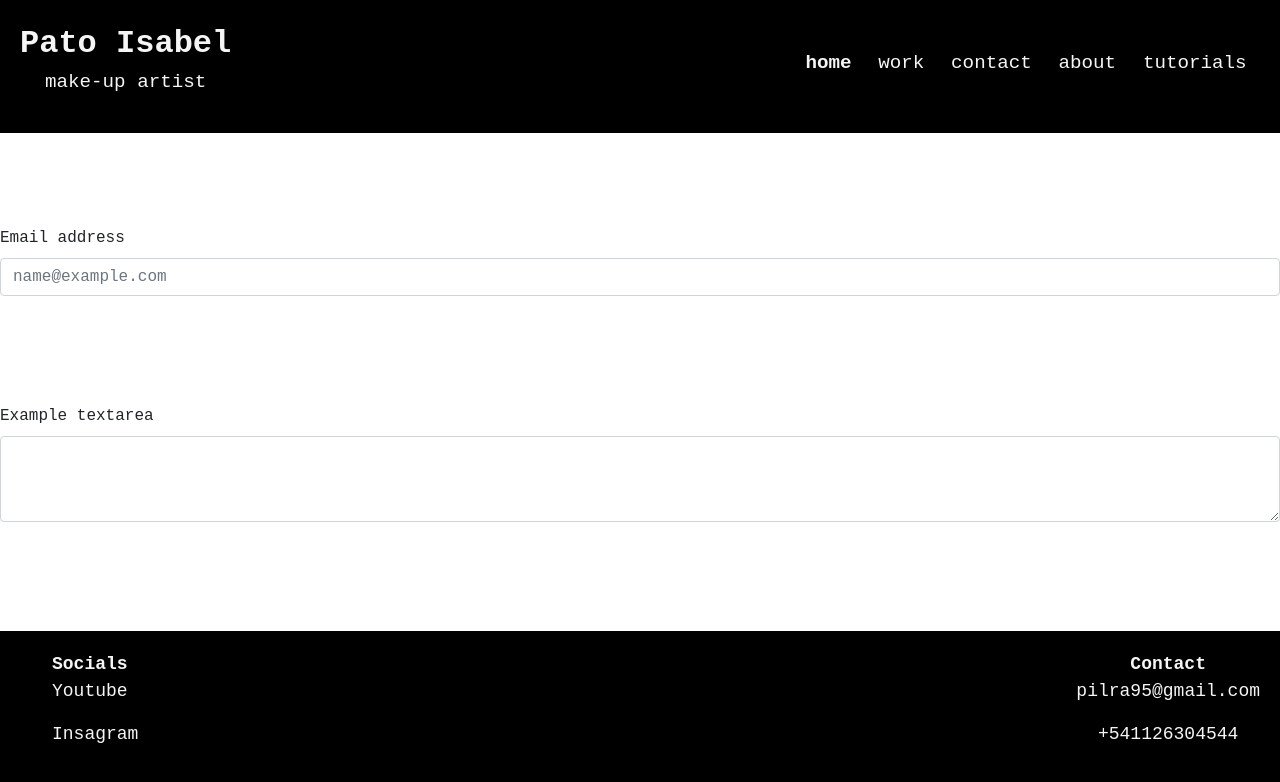
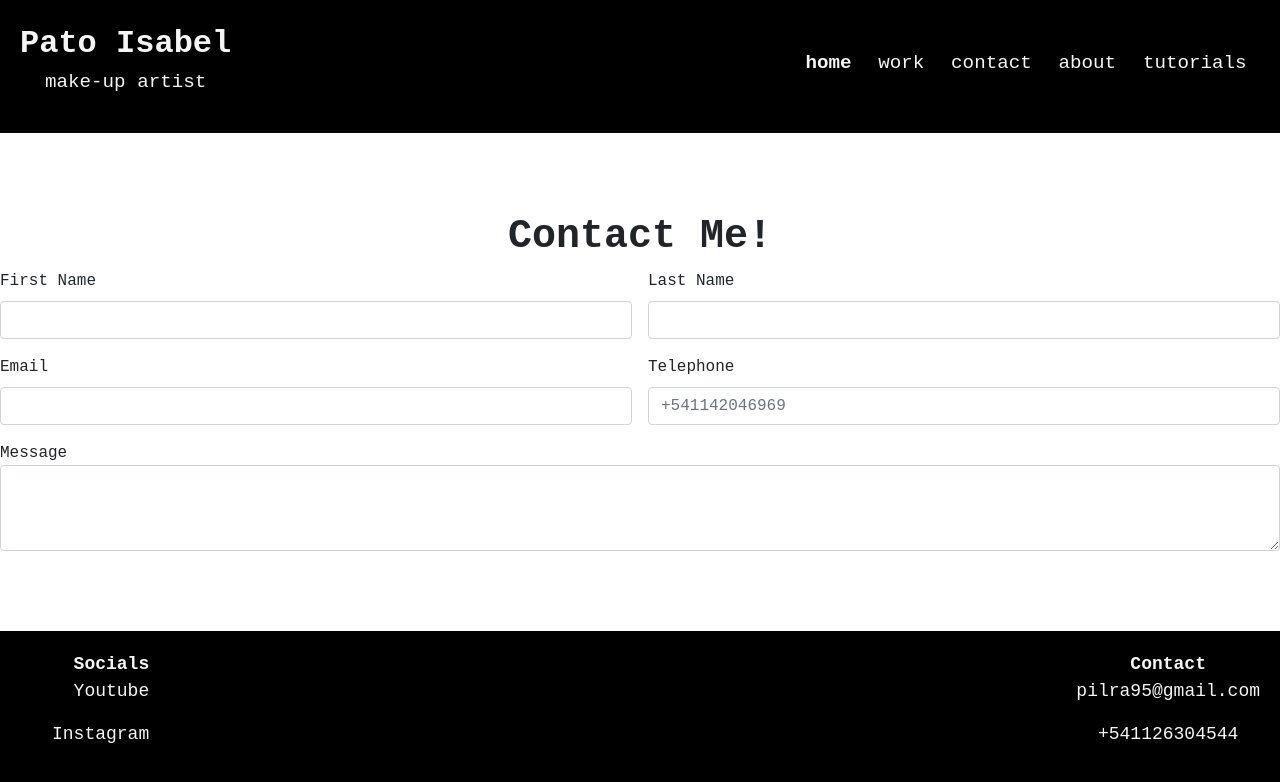
Before and after one commit to parrotplot/makeupPortfolio, a plain HTML site: page secciones/contact.html in a window 1280 px wide. Drawn offline with nearby package versions, Linux system fonts and the light colour scheme.

Commit message:
contact form

```diff
--- a/secciones/contact.html
+++ b/secciones/contact.html
@@ -23,19 +23,39 @@
             </ul>
         </div>
     </nav>
-    <div class="mb-3">
-        <label for="exampleFormControlInput1" class="form-label">Email address</label>
-        <input type="email" class="form-control" id="exampleFormControlInput1" placeholder="name@example.com">
-    </div>
-    <div class="mb-3">
-        <label for="exampleFormControlTextarea1" class="form-label">Example textarea</label>
-        <textarea class="form-control" id="exampleFormControlTextarea1" rows="3"></textarea>
-    </div>
+
+    <section class="contact-container">
+        <h1>Contact Me!</h1>
+        <form class="row g-3">
+            <div class="col-md-6">
+                <label for="firstName" class="form-label">First Name</label>
+                <input type="text" class="form-control" id="firstName" required>
+            </div>
+            <div class="col-md-6">
+                <label for="lastName" class="form-label">Last Name</label>
+                <input type="text" class="form-control" id="lastName" required>
+            </div>
+            <div class="col-md-6">
+                <label for="emailInfo" class="form-label">Email</label>
+                <input type="text" class="form-control" id="emailInfo" required>
+            </div>
+            <div class="col-md-6">
+                <label for="phoneInfo" class="form-label">Telephone</label>
+                <input type="text" class="form-control" id="phoneInfo" placeholder="+541142046969">
+            </div>
+            <div class="col-md-12">
+                <label for="comments" class="formLabel">Message</label>
+                <textarea class="form-control" id="comments" rows="3"></textarea>
+            </div>
+        </form>
+
+    </section>
+
     <footer class="footer-container">
         <ul class="footerMenu">
             <li class="footer-socials"><strong>Socials</strong>
             <p> <a href="#">Youtube</a></p>
-            <p> <a href="#">Insagram</a></p>
+            <p> <a href="#">Instagram</a></p>
             </li>
             <li class="footer-contact"><strong>Contact</strong>
             <p>pilra95@gmail.com</p>
--- /dev/null
+++ b/styles.scss/_contact.scss
@@ -0,0 +1,6 @@
+.contact-container {
+  h1 {
+    font-weight: bold;
+    text-align: center;
+  }
+}
--- a/styles.scss/_generales.scss
+++ b/styles.scss/_generales.scss
@@ -36,16 +36,39 @@ img {
 ul {
   list-style: none;
   a {
+    position: relative;
     text-decoration: none;
     color: $white;
   }
 }
+
 .menu {
   font-size: smaller;
   margin-top: 10px;
   display: flex;
   justify-content: space-between;
   list-style: none;
+}
+
+@media (min-width: 1025px) {
+  .menu {
+    a:after {
+      content: "";
+      position: absolute;
+      background-color: tomato;
+      height: 2px;
+      width: 0;
+      left: 0;
+      bottom: -10px;
+      transition: 0.3s;
+    }
+    a:hover {
+      color: tomato;
+    }
+    a:hover:after {
+      width: 100%;
+    }
+  }
 }
 
 /* tablet */
@@ -79,9 +102,7 @@ ul {
   .footerMenu {
     display: flex;
     justify-content: space-between;
-    .footerMenu {
-      text-align: end;
-    }
+    text-align: end;
   }
 }
 @media (min-width: 769px) {
@@ -101,3 +122,24 @@ ul {
     text-align: center;
   }
 }
+
+@media (min-width: 1025px) {
+  .footerMenu {
+    a:after {
+      content: "";
+      position: absolute;
+      background-color: tomato;
+      height: 2px;
+      width: 0;
+      left: 0;
+      bottom: -1px;
+      transition: 0.3s;
+    }
+    a:hover {
+      color: tomato;
+    }
+    a:hover:after {
+      width: 100%;
+    }
+  }
+}
--- a/styles.scss/_work.scss
+++ b/styles.scss/_work.scss
@@ -1,6 +1,6 @@
 /* Work Styling */
 
-.grid-container-gallery{
+.grid-container-gallery {
   padding: 2em;
   display: grid;
   grid-auto-flow: column;
@@ -11,8 +11,8 @@
 }
 
 /* tablet */
-@media(min-width: 700px){
-    .grid-container-gallery{
+@media (min-width: 700px) {
+  .grid-container-gallery {
     grid-template-columns: repeat(4, 1fr);
     grid-template-rows: repeat(2, 1fr);
     grid-gap: 1em;
@@ -20,20 +20,28 @@
 }
 
 /* desktop */
-@media(min-width: 1025px){
-    .grid-container-gallery:hover{
+@media (min-width: 1025px) {
+  .grid-container-gallery:hover {
     grid-template-columns: repeat(4, 1fr);
     grid-template-rows: repeat(2, 1fr);
     grid-gap: 1em;
-
   }
 }
 
-.grid-gallery-element{
+.grid-gallery-element {
+  img {
+    border-radius: 20px;
+  }
+}
 
+@media (min-width: 1025px) {
+  .grid-gallery-element:hover {
+    transform: scale(1.08);
+    transition: all 0.5s;
 
     /* inline-size: 100%;
         object-fit: cover; */
     /* max-width: 245px;
         max-height: 368px; */
   }
+}
--- a/styles.scss/estilos.scss
+++ b/styles.scss/estilos.scss
@@ -4,3 +4,4 @@
 @import "index";
 @import "about";
 @import "work";
+@import "contact";
```
Also changed, not shown: index.html (+1 -1 lines), secciones/about.html (+1 -1 lines), secciones/tutorials.html (+1 -1 lines), secciones/work.html (+1 -1 lines), estilos/estilos.css, 1 other file. Lines whose indentation alone changed are shown as unchanged.
